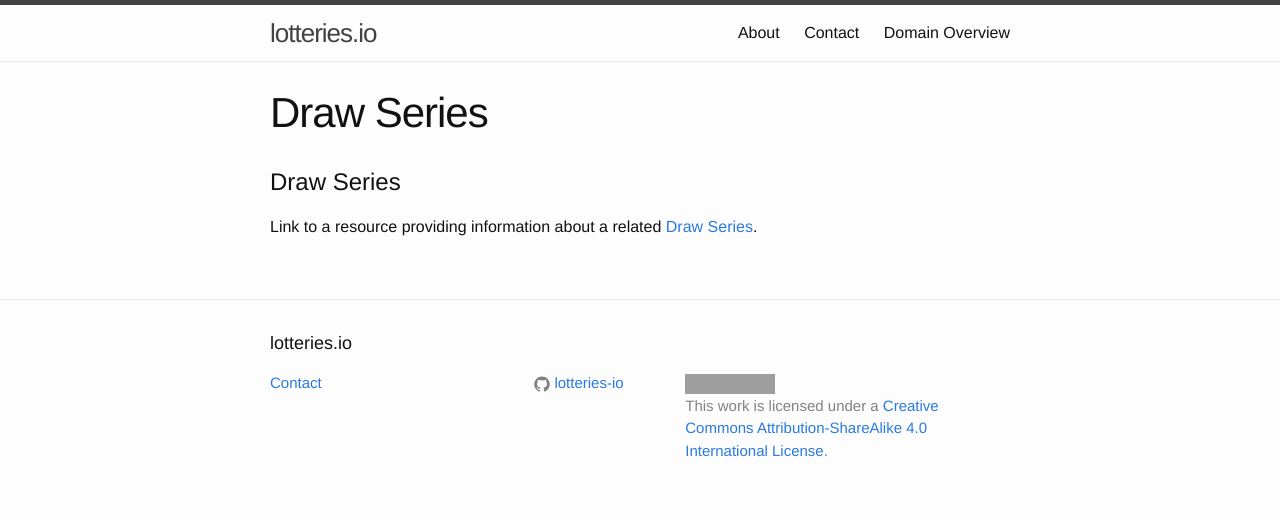
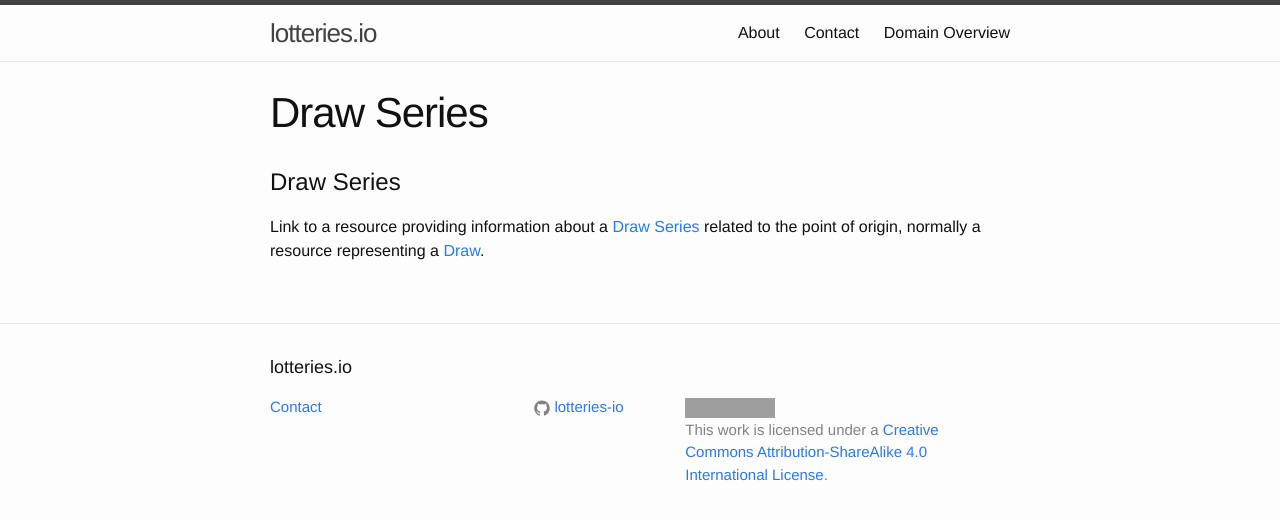
Before and after one commit to lotteries-io/lotteries-io.github.io, a Jekyll site: the page built from _link-relationships/draw-series.md, in a window 1280 px wide. Shown: the top 520 px of the page. Built offline with Jekyll 4.4.1, drawn with Linux system fonts in a browser that asks for light colours; grey boxes are pictures that could not be loaded.

Commit message:
Update draw-series.md

```diff
--- a/_link-relationships/draw-series.md
+++ b/_link-relationships/draw-series.md
@@ -5,4 +5,4 @@ title: Draw Series
 
 # Draw Series
 
-Link to a resource providing information about a related [Draw Series](../concepts/draw-series).
+Link to a resource providing information about a [Draw Series](../concepts/draw-series) related to the point of origin, normally a resource representing a [Draw](../concepts/draw).
```
